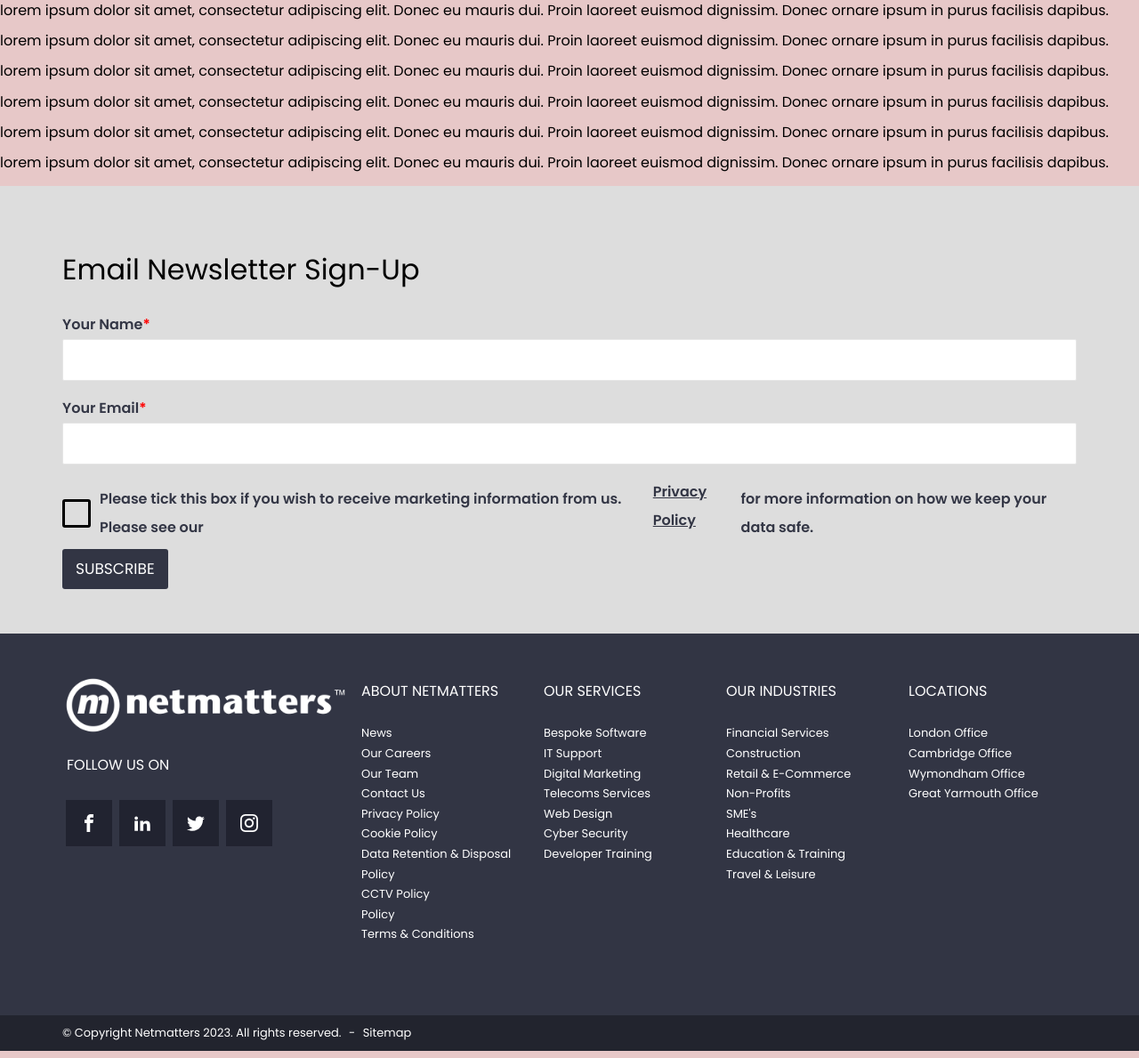
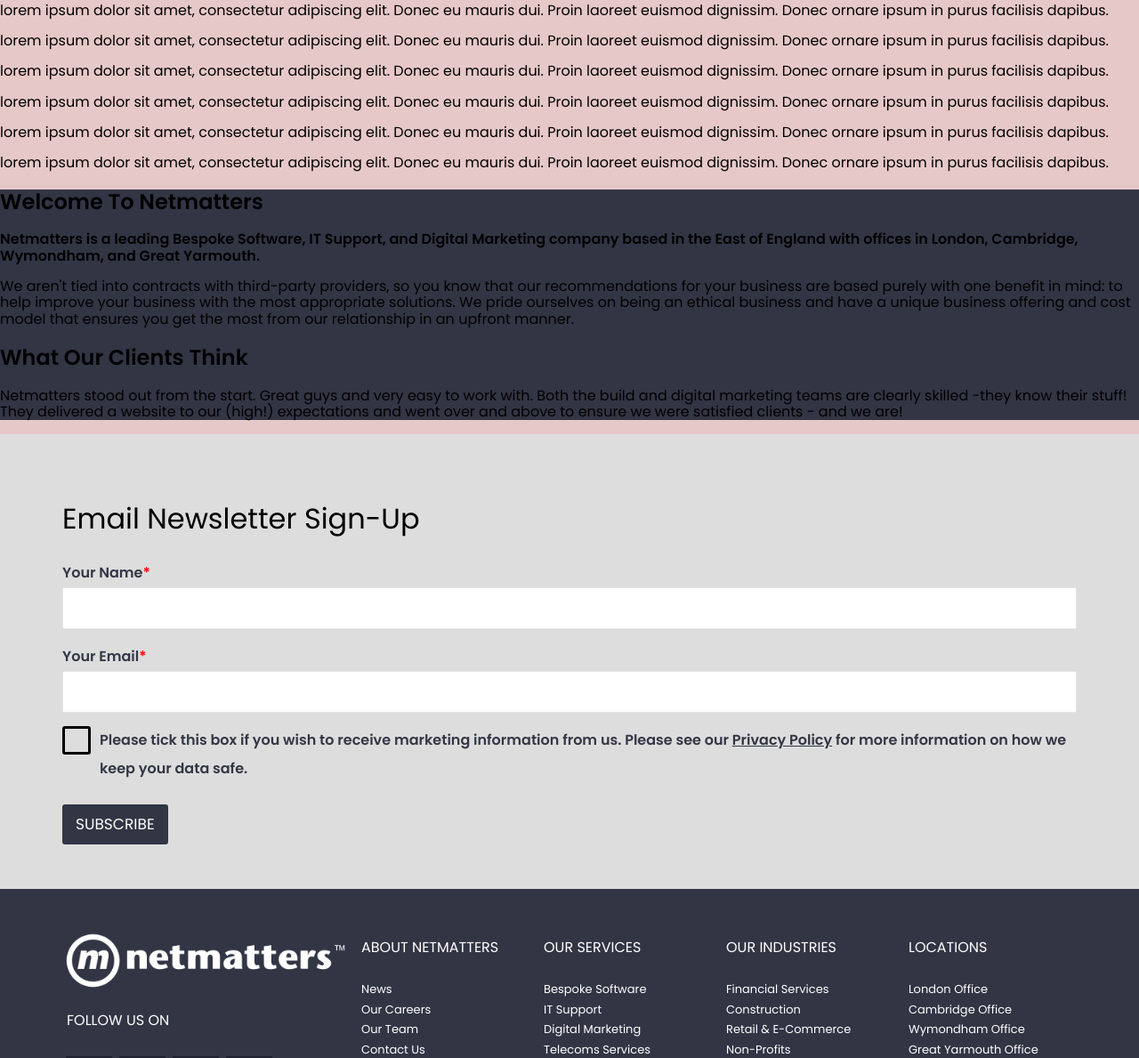
Before and after one commit to deanyosla/Netmatters-webpage, a PHP site: page / in a window 1280 px wide. Shown: the part 317-1506 px from the top of the page at 89% size. Run offline with PHP 8.4, Linux system fonts and the light colour scheme.

Commit message:
finished newsletter form

```diff
--- a/css/style.css
+++ b/css/style.css
@@ -510,6 +510,10 @@
     display: none;
   }
 }
+.welcome-section {
+  background-color: #323544;
+}
+
 .socials {
   fill: white;
   display: flex;
@@ -628,6 +632,7 @@
   height: auto;
   line-height: 35px;
   padding: 5px 15px;
+  margin-top: 1.5rem;
   text-transform: uppercase;
   font-size: 1.063rem;
   border: none;
@@ -669,8 +674,15 @@
   box-shadow: inset 0 1px 1px rgba(0, 0, 0, 0.075), 0 0 8px rgba(91, 192, 222, 0.6);
 }
 
+.pointy {
+  display: table-cell;
+  vertical-align: top;
+  cursor: pointer;
+}
+
 .checkbox {
-  display: inline-flex;
+  display: table-cell;
+  vertical-align: top;
   align-items: center;
   cursor: pointer;
 }
@@ -698,8 +710,8 @@
 }
 
 .checkbox__input:checked + .checkbox__box {
-  background: #15191f;
-  border-color: #15191f;
+  background: #323544;
+  border-color: #323544;
 }
 
 .checkbox__input:checked + .checkbox__box::after {
--- a/index.html
+++ b/index.html
@@ -65,7 +65,39 @@
         </p>
       </header>
     </div>
+    <!-- =================================== Welcome section ================================  -->
+    <div class="welcome-section">
+      <div class="div-one">
+        <h2>Welcome To Netmatters</h2>
+        <strong
+          >Netmatters is a leading Bespoke Software, IT Support, and Digital
+          Marketing company based in the East of England with offices in London,
+          Cambridge, Wymondham, and Great Yarmouth.</strong
+        >
+        <p>
+          We aren't tied into contracts with third-party providers, so you know
+          that our recommendations for your business are based purely with one
+          benefit in mind: to help improve your business with the most
+          appropriate solutions. We pride ourselves on being an ethical business
+          and have a unique business offering and cost model that ensures you
+          get the most from our relationship in an upfront manner.
+        </p>
+        <!-- button 1  -->
 
+        <!-- button 2 -->
+      </div>
+      <div class="div-two">
+        <h2>What Our Clients Think</h2>
+        <!-- five stars -->
+        <p>
+          Netmatters stood out from the start. Great guys and very easy to work
+          with. Both the build and digital marketing teams are clearly skilled
+          -they know their stuff! They delivered a website to our (high!)
+          expectations and went over and above to ensure we were satisfied
+          clients - and we are!
+        </p>
+      </div>
+    </div>
     <!-- =========================== Newsletter =============================== -->
     <div class="news-bg">
       <div class="inner-container padfifty">
@@ -88,13 +120,13 @@
                 id="myCheckboxId"
               />
               <div class="checkbox__box"></div>
+            </label>
+            <label for="myCheckboxId" class="pointy">
               Please tick this box if you wish to receive marketing information
               from us. Please see our
               <a href="#" target="_blank" class="privacy">Privacy Policy</a> for
-              more information on how we keep your data safe.
-            </label>
-
-            <label for="subscribe" class="subscribe"></label>
+              more information on how we keep your data safe.</label
+            >
           </div>
           <button type="submit" class="submit">Subscribe</button>
         </form>
--- a/scss/partials/_newsletter.scss
+++ b/scss/partials/_newsletter.scss
@@ -18,12 +18,14 @@
   content: "*";
   color: red;
 }
+
 .submit {
   color: white;
   background-color: $dark-bg;
   height: auto;
   line-height: 35px;
   padding: 5px 15px;
+  margin-top: 1.5rem;
   text-transform: uppercase;
   font-size: 1.063rem;
   border: none;
@@ -66,12 +68,15 @@
   }
 }
 
-// .subscribe {
-//   cursor: pointer;
-// }
+.pointy {
+  display: table-cell;
+  vertical-align: top;
+  cursor: pointer;
+}
 
 .checkbox {
-  display: inline-flex;
+  display: table-cell;
+  vertical-align: top;
   align-items: center;
   cursor: pointer;
 }
@@ -99,8 +104,8 @@
 }
 
 .checkbox__input:checked + .checkbox__box {
-  background: #15191f;
-  border-color: #15191f;
+  background: $dark-bg;
+  border-color: $dark-bg;
 }
 
 .checkbox__input:checked + .checkbox__box::after {
--- /dev/null
+++ b/scss/partials/_welcome.scss
@@ -0,0 +1,7 @@
+// ==============================================================================================
+// Welcome section styles
+// ==============================================================================================
+
+.welcome-section {
+  background-color: $dark-bg;
+}
--- a/scss/style.scss
+++ b/scss/style.scss
@@ -8,5 +8,6 @@
 @import "partials/base";
 @import "partials/footer";
 @import "partials/media";
+@import "partials/welcome";
 @import "partials/icons";
 @import "partials/newsletter";
```
Also changed, not shown: 1 other file.
